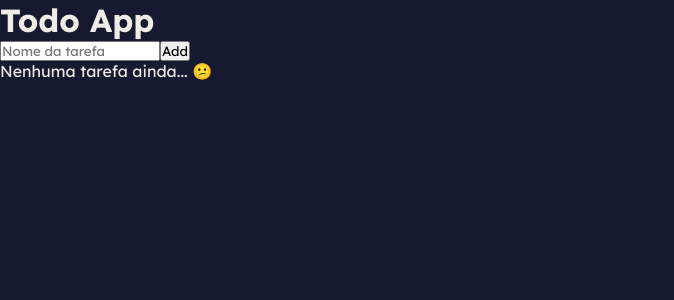
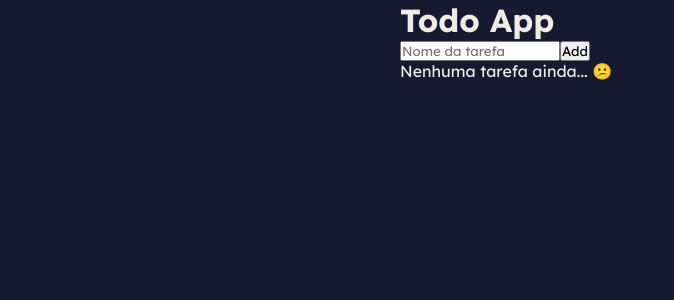
Before and after one commit to shusten/react-studies, a React (Vite) app: page / in a window 1280 px wide. Shown: the top 300 px of the page, without its empty margins (0-674 px from the left). Built offline with nearby package versions, Linux system fonts and the light colour scheme.

Commit message:
Add css module

```diff
--- a/src/App.jsx
+++ b/src/App.jsx
@@ -1,5 +1,6 @@
 import { useRef, useState } from "react"
 import { Task } from "./components/Task"
+import styles from './App.module.css';
 
 export function App() {
 const inputRef = useRef(null)
@@ -18,7 +19,7 @@
 }
 
   return (
-   <main>
+   <main className={styles.container}>
       <h1>Todo App</h1>
       <input placeholder="Nome da tarefa" ref={inputRef} type="text" />
 
--- /dev/null
+++ b/src/App.module.css
@@ -0,0 +1,5 @@
+.container{
+    width: 100%;
+    max-width: 480px;
+    margin: 0 auto;
+}
```
Also changed, not shown: src/index.css (line endings or trailing spaces).
